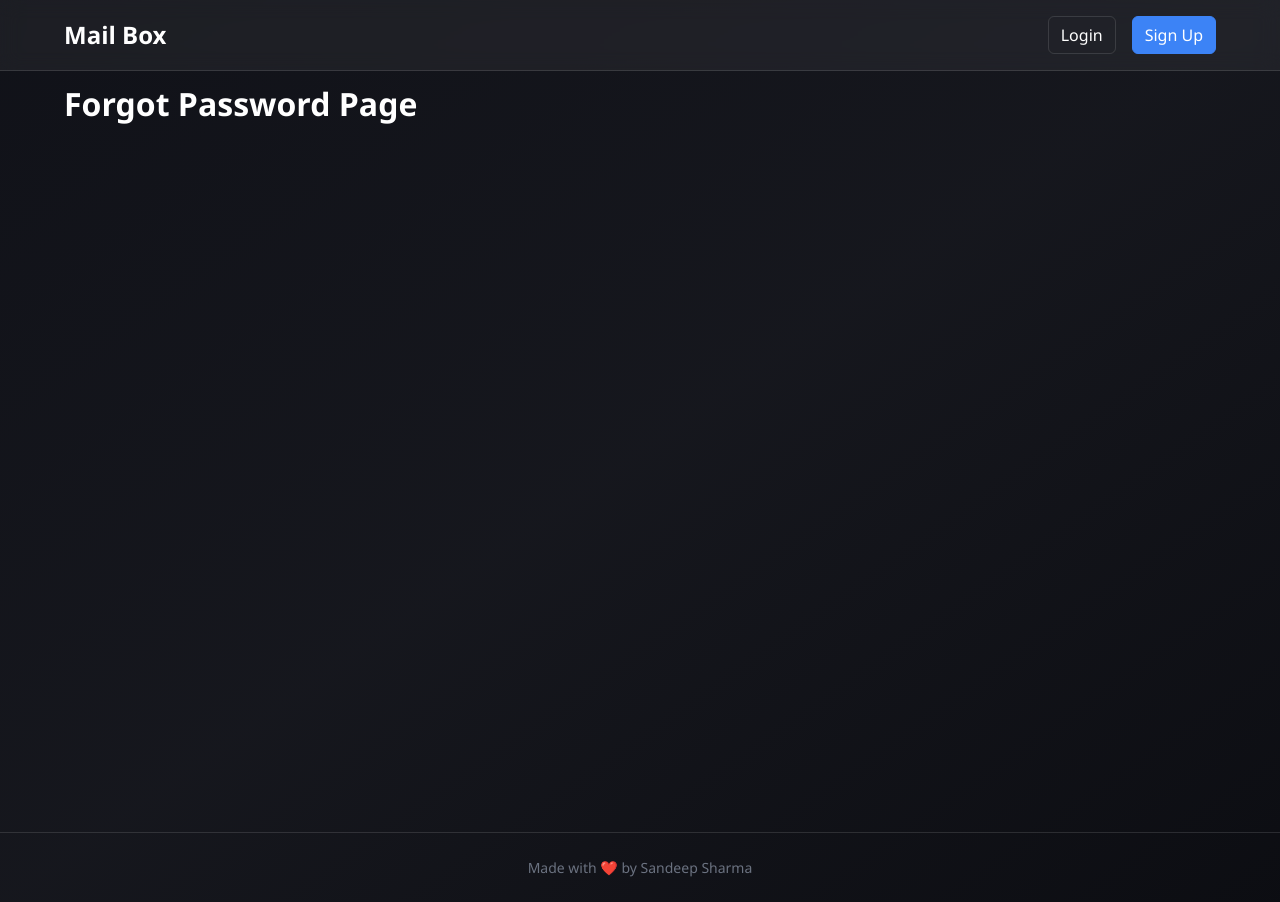
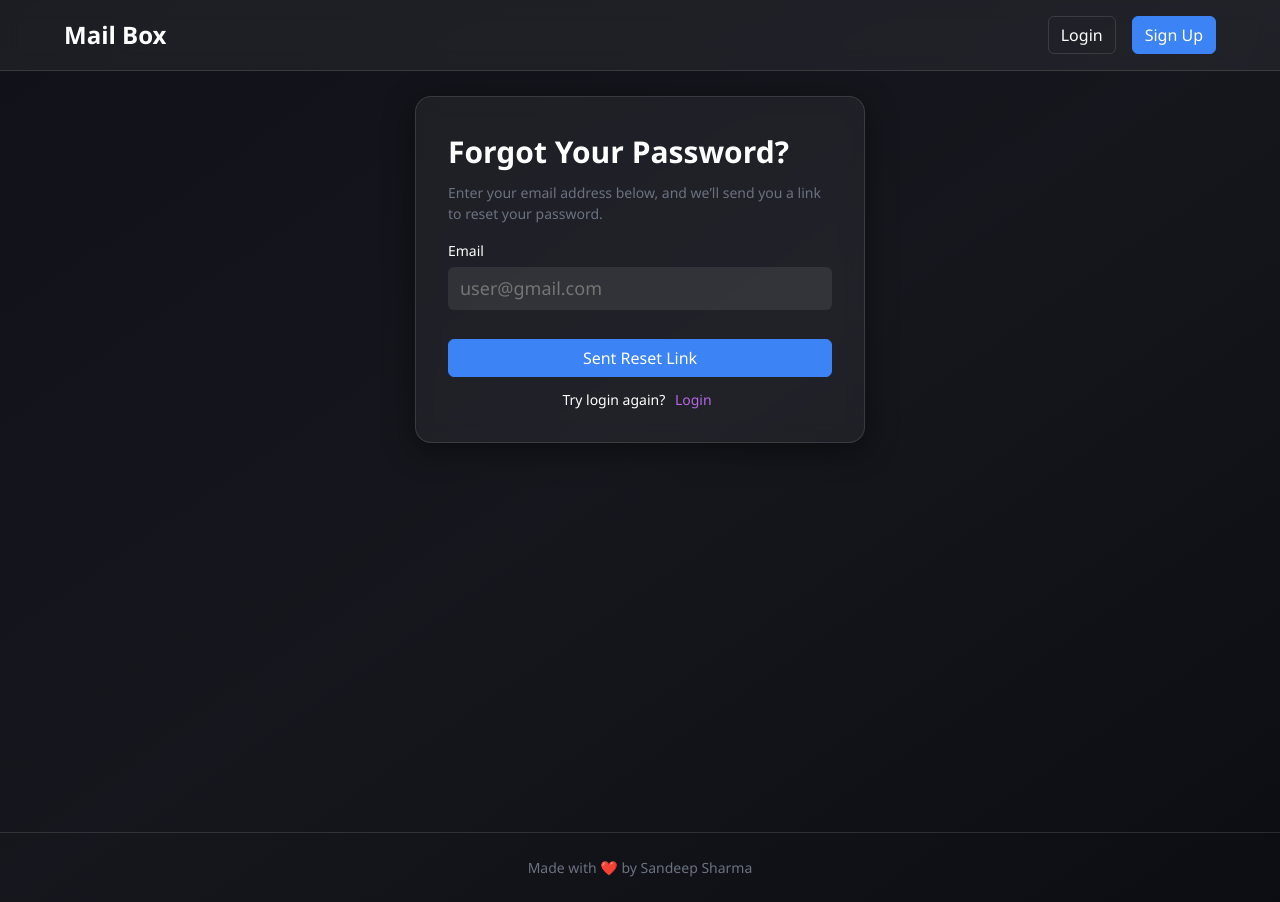
Before and after one commit to devsandeepsharma/Mail-Box, a React (Vite) app: page /forgot-password in a window 1280 px wide. Built offline with nearby package versions, Linux system fonts and the light colour scheme; no server answers.

Commit message:
forgot password added

```diff
--- a/src/pages/ForgotPassword.jsx
+++ b/src/pages/ForgotPassword.jsx
@@ -1,9 +1,71 @@
+import { useState } from "react";
+import { ErrorMessage, Field, Form, Formik } from "formik";
+import * as Yup from "yup";
+
 import "./pages.css";
+import "./form.css";
+import Button from "../components/ui/Button";
+
+import { AuthService } from "../services/Authentication";
+import { getFirebaseAuthErrorMessage } from "../utils/getFirebaseAuthErrorMessage";
 
 const ForgotPassword = () => {
+
+    const [error, setError] = useState();
+    const [success, setSuccess] = useState();
+
+    const ForgotPasswordSchema = Yup.object({
+        email: Yup.string()
+            .email("Please enter a valid email address")
+            .required("Email is required")
+    })
+
+    const sendResetLink = async (values, actions) => {
+        setError("");
+        try {
+            await AuthService.forgotPassword(values.email);
+            setSuccess("Check your inbox for the reset link!");
+        } catch (error) {
+            const msg = getFirebaseAuthErrorMessage(error);
+            setError(msg);
+        } finally {
+            actions.setSubmitting(false);;
+        }
+    }
+
     return (
-        <main>
-            <h1>Forgot Password Page</h1>
+         <main className="form-container">
+            <div className="form__card">
+                <h1 className="form__title">Forgot Your Password?</h1>
+                <p className="form__desc">Enter your email address below, and we’ll send you a link to reset your password.</p>
+                <Formik
+                    initialValues={{
+                        email: ""
+                    }}
+                    validationSchema={ForgotPasswordSchema}
+                    onSubmit={(values, actions) => {
+                        sendResetLink(values, actions);
+                    }}
+                >
+                    {({ isSubmitting }) => (
+                        <Form className="form">
+                            <div className="form__input-box">
+                                <label className="input-box__label">Email</label>
+                                <Field className="input-box__input" name="email" type="email" placeholder="user@gmail.com" />
+                                <p className="input-box__error">
+                                    <ErrorMessage name="email" />
+                                    {error && error}
+                                </p>
+                                {success && <p className="form__success">{success}</p>}
+                            </div>
+                            <Button type="submit" className="form__btn" disabled={isSubmitting}>
+                                {isSubmitting ? "Sending...": "Sent Reset Link"}
+                            </Button>
+                        </Form>
+                    )}
+                </Formik>
+                <p className="form__link">Try login again? <Button variant="link" to="/login" isLink>Login</Button></p>
+            </div>
         </main>
     )
 }
--- a/src/pages/form.css
+++ b/src/pages/form.css
@@ -20,6 +20,13 @@
 .form__title {
     font-size: 28px;
     margin-bottom: 1rem;
+}
+
+.form__desc {
+    color: var(--text-muted);
+    margin-top: -.5rem;
+    margin-bottom: 1rem;
+    font-size: 14px;
 }
 
 .form {
@@ -88,6 +95,11 @@
     margin-top: -.5rem;
 }
 
+.form__success {
+    font-size: 14px;
+    color: var(--clr-success);
+}
+
 @media (min-width: 750px) {
     .form__card {
         padding: 2rem;
--- a/src/services/Authentication.js
+++ b/src/services/Authentication.js
@@ -2,7 +2,8 @@ import {
     getAuth,
     createUserWithEmailAndPassword,
     signInWithEmailAndPassword,
-    updateProfile
+    updateProfile,
+    sendPasswordResetEmail
 } from "firebase/auth";
 
 import { app } from "./config";
@@ -23,6 +24,10 @@ class Authentication {
     updateUserProfile(fullName, photoURL) {
         return updateProfile(this.auth.currentUser, {displayName: fullName, photoURL: photoURL});
     }
+
+    forgotPassword(email) {
+        return sendPasswordResetEmail(this.auth, email);
+    }
 }
 
 export const AuthService = new Authentication();
```
